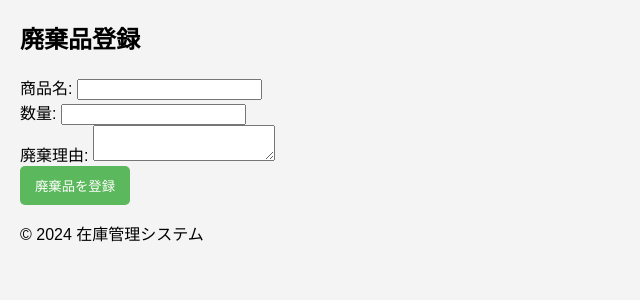
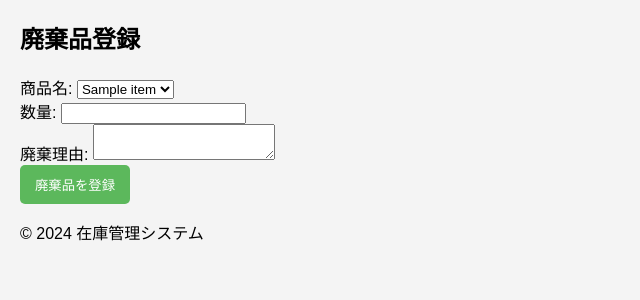
Before and after one commit to ceo7378/food-test73, a Flask app: template templates/register_disposal.html in a window 1280 px wide. Shown: the part 133-433 px from the top of the page, without its empty margins (0-640 px from the left). Run offline with Flask 3, Linux system fonts and the light colour scheme; the template is opened without the code that fills it: most values are stand-ins (such as "Sample title", 1, 10 or a date in 2020).

Commit message:
廃棄登録エラー解消と表示の変更

```diff
--- a/templates/index.html
+++ b/templates/index.html
@@ -12,7 +12,7 @@
         <a href="/items">購入品一覧</a> |
         <a href="/stocks">在庫一覧</a> |
         <a href="/discards">廃棄品一覧</a> |
-        <a href="/total_graph">合計金額</a>
+        <a href="/total_graph">合計廃棄量</a>
     </nav>
 </body>
 </html>
--- a/templates/register_disposal.html
+++ b/templates/register_disposal.html
@@ -10,11 +10,15 @@
     {% endif %}
 
     <form action="/register_disposal" method="POST">
-        <label for="name">商品名:</label>
-        <input type="text" id="name" name="name" required><br>
+        <label for="item_id">商品名:</label>
+        <select id="item_id" name="item_id" required>
+            {% for item in items %}
+                <option value="{{ item.id }}">{{ item.name }}</option>
+            {% endfor %}
+        </select><br>
 
-        <label for="quantity">数量:</label>
-        <input type="number" id="quantity" name="quantity" required><br>
+        <label for="discarded_quantity">数量:</label>
+        <input type="number" id="discarded_quantity" name="discarded_quantity" required><br>
 
         <label for="reason">廃棄理由:</label>
         <textarea id="reason" name="reason" required></textarea><br>
```
Also changed, not shown: food_stock07.db, 1 other file.
